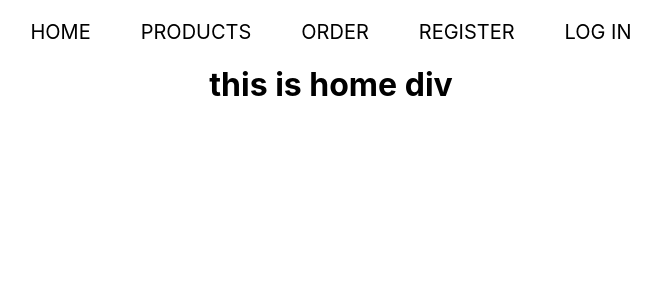
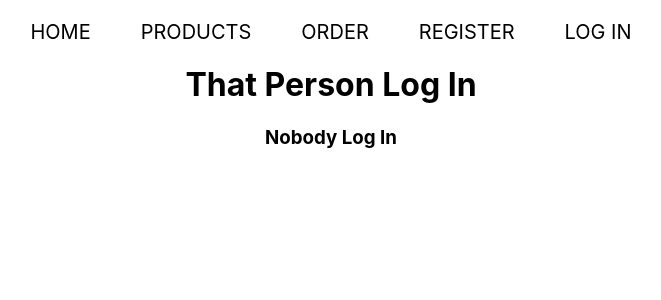
Before and after one commit to Nahid-khandakar/router-firebase-integration, a React (Create React App) app: page / in a window 1280 px wide. Shown: the top 300 px of the page, without its empty margins (309-970 px from the left). Built offline with nearby package versions, Linux system fonts and the light colour scheme; no server answers.

Commit message:
install npm react firebase hooks

```diff
--- a/package.json
+++ b/package.json
@@ -9,6 +9,7 @@
     "firebase": "^9.6.10",
     "react": "^18.0.0",
     "react-dom": "^18.0.0",
+    "react-firebase-hooks": "^5.0.3",
     "react-router-dom": "^6.3.0",
     "react-scripts": "5.0.0",
     "web-vitals": "^2.1.4"
--- a/src/component/Home/Home.js
+++ b/src/component/Home/Home.js
@@ -1,10 +1,13 @@
 import React from 'react';
+import useFirebase from '../../hook/useFirebase';
 import './Home.css'
 
 const Home = () => {
+    const { user } = useFirebase()
     return (
         <div>
-            <h1>this is home div</h1>
+            <h1>That Person Log In</h1>
+            <h3>{user ? user.displayName : 'Nobody Log In'}</h3>
         </div>
     );
 };
--- a/src/component/Navbar/Navbar.js
+++ b/src/component/Navbar/Navbar.js
@@ -22,8 +22,6 @@ const Navbar = () => {
                     <Link to='/login'>LOG IN</Link>
             }
 
-
-
         </nav>
     );
 };
```
Also changed, not shown: 1 other file (tests, documents, lock files or other folders).
